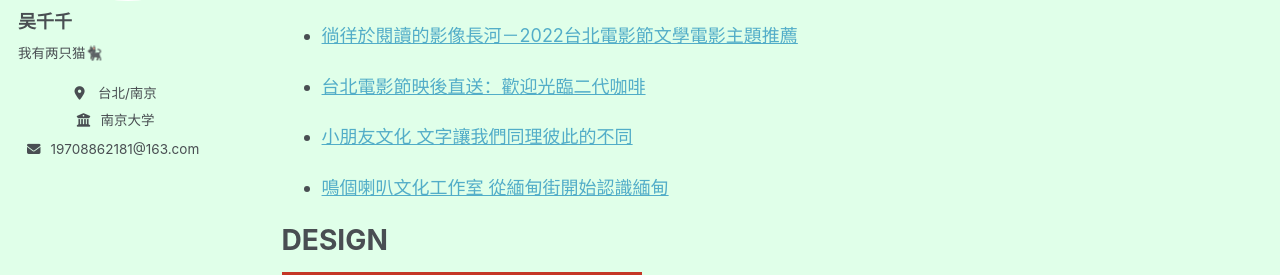
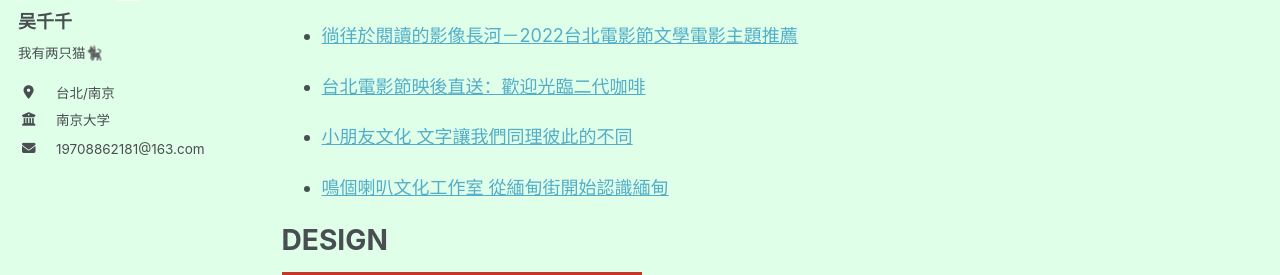
Before and after one commit to wuciancian0301/wuciancian0301.github.io, a Jekyll site: the page built from _pages/about.md, in a window 1280 px wide. Shown: the part 320-595 px from the top of the page. Built offline with Jekyll 4.4.1, drawn with Linux system fonts in a browser that asks for light colours; a style sheet for code colours, icons or effects is not loaded.

Commit message:
調整icon

```diff
--- a/assets/css/main.scss
+++ b/assets/css/main.scss
@@ -79,9 +79,18 @@ div.author__avatar > img.author__avatar {
 
 .author__urls.social-icons {
   padding-left: 0 !important;
-  text-align: center !important;
 }
 
-.author__urls.social-icons li {
+.author__urls.social-icons li,
+.author__urls.social-icons li a {
+  display: flex !important;
+  align-items: center !important;
+  justify-content: flex-start !important;
+  text-align: left !important;
+}
+
+.author__urls.social-icons li i {
+  width: 28px !important;
   text-align: center !important;
+  margin-right: 10px !important;
 }
```
